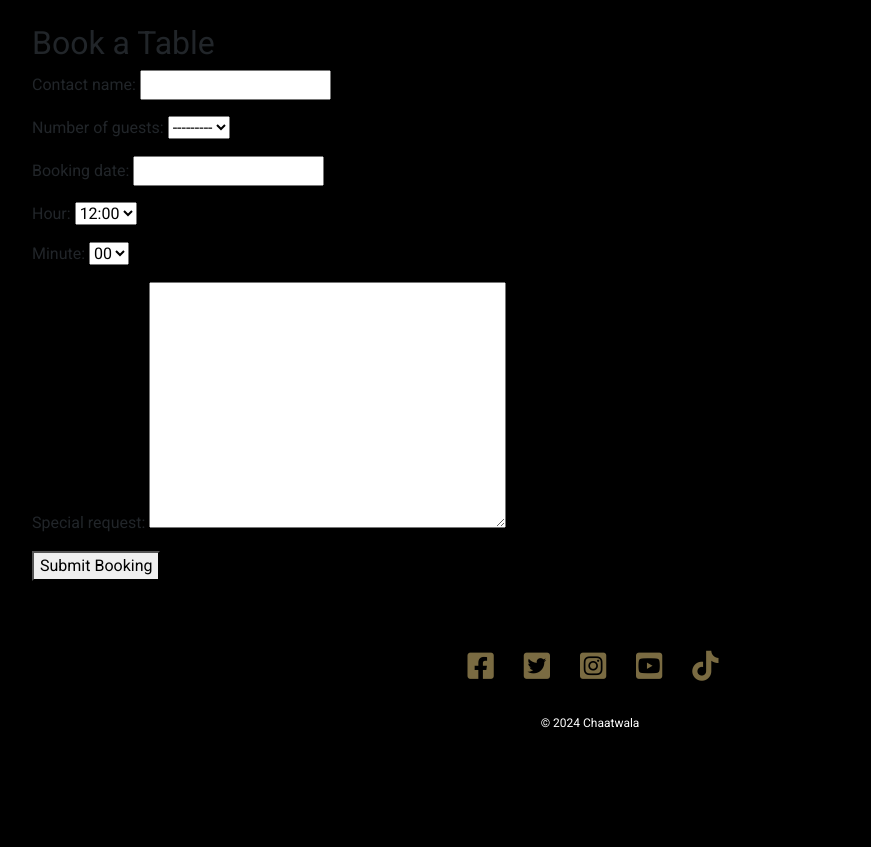
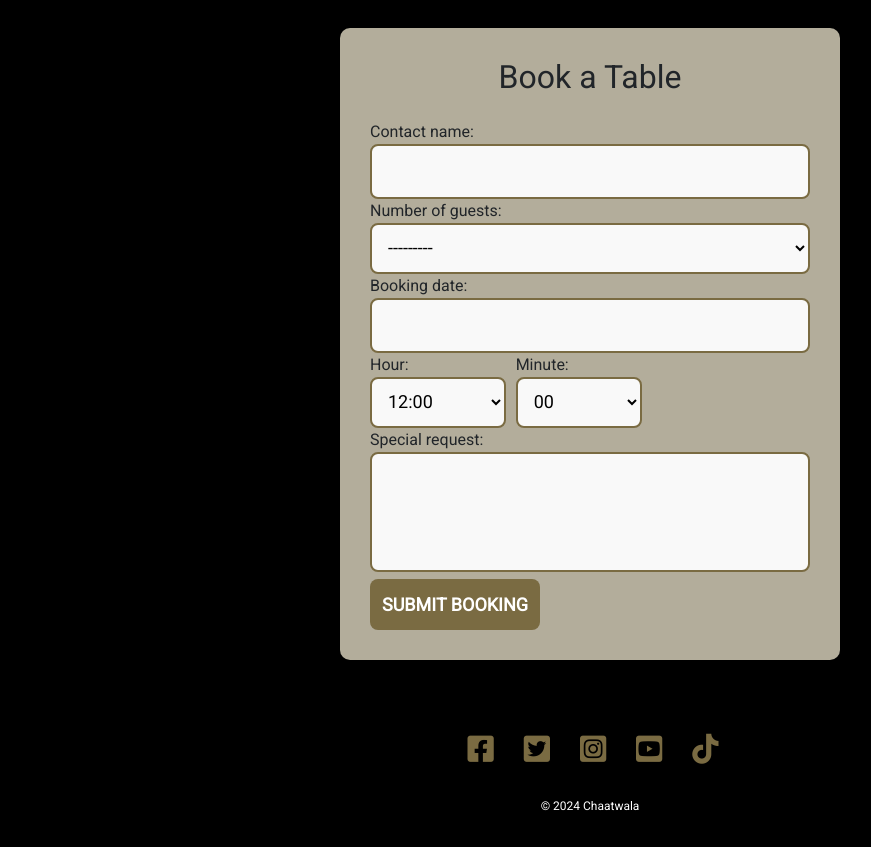
Before and after one commit to kelseyjaneadams/chaatwala, a Django app: page /bookings/ in a window 1280 px wide. Shown: the part 61-908 px from the top of the page, without its empty margins (50-921 px from the left). Before the commit the page ends 789 px from the top, so only its background shows below. Run offline with Django 4.2, Linux system fonts and the light colour scheme; a user stored in the database is signed in.

Commit message:
Add custom styles to the booking form

```diff
--- a/bookings/templates/bookings/bookings.html
+++ b/bookings/templates/bookings/bookings.html
@@ -1,9 +1,52 @@
 {% extends "base.html" %}
 {% block content %}
-<h2>Book a Table</h2>
-<form method="post">
-  {% csrf_token %}
-  {{ form.as_p }}  <!-- Renders the form fields -->
-  <button type="submit">Submit Booking</button>
-</form>
+
+<section class="container d-flex justify-content-center align-items-center form-container">
+    <div class="booking-form-wrapper">
+        <h2 class="text-center mb-4">Book a Table</h2>
+        <form method="post" class="booking-form">
+            {% csrf_token %}
+
+            <!-- Contact Name -->
+            <div class="form-group">
+                {{ form.contact_name.label_tag }}
+                {{ form.contact_name }}
+            </div>
+
+            <!-- Number of Guests -->
+            <div class="form-group">
+                {{ form.number_of_guests.label_tag }}
+                {{ form.number_of_guests }}
+            </div>
+
+            <!-- Booking Date -->
+            <div class="form-group">
+                {{ form.booking_date.label_tag }}
+                {{ form.booking_date }}
+            </div>
+
+            <!-- Time Selection: Hour & Minute (Side by Side) -->
+            <div class="form-group time-select-wrapper">
+                <div>
+                    {{ form.hour.label_tag }}
+                    {{ form.hour }}
+                </div>
+                <div>
+                    {{ form.minute.label_tag }}
+                    {{ form.minute }}
+                </div>
+            </div>
+
+            <!-- Special Requests -->
+            <div class="form-group">
+                {{ form.special_request.label_tag }}
+                {{ form.special_request }}
+            </div>
+
+            <!-- Submit Button -->
+            <button type="submit">Submit Booking</button>
+        </form>
+    </div>
+</section>
+
 {% endblock %}
--- a/static/css/style.css
+++ b/static/css/style.css
@@ -42,6 +42,74 @@ main {
 }
 
 
+/* Booking form */
+.form-container {
+    min-height: 80vh;
+    display: flex;
+    align-items: center;
+    justify-content: center;
+}
+
+.booking-form-wrapper {
+    width: 100%;
+    max-width: 500px;  /* Prevents form from being too wide */
+    background: rgb(179, 173, 155);
+    padding: 30px;
+    border-radius: 10px;
+    box-shadow: 0px 4px 10px rgba(0, 0, 0, 0.1); /* Subtle shadow */
+}
+
+.booking-form input,
+.booking-form select,
+.booking-form textarea {
+    width: 100%;
+    padding: 12px;
+    border: 2px solid rgb(122, 107, 66);
+    border-radius: 8px;
+    font-size: 18px;
+    background-color: #f9f9f9; /* Light background like Mowgli */
+    transition: border-color 0.3s ease;
+}
+
+.booking-form input:focus,
+.booking-form select:focus,
+.booking-form textarea:focus {
+    border-color: rgb(202, 152, 14);
+    background-color: #fff;
+    outline: none;
+}
+
+.booking-form textarea {
+    resize: none;
+    height: 120px;
+}
+
+.time-select-wrapper {
+    display: flex;
+    gap: 10px;
+}
+
+.time-select-wrapper select {
+    flex: 1;
+}
+
+.booking-form button {
+    background-color: rgb(122, 107, 66); /* Adjust color as needed */
+    color: white;
+    font-size: 18px;
+    padding: 12px;
+    border: none;
+    border-radius: 8px;
+    cursor: pointer;
+    font-weight: bold;
+    text-transform: uppercase;
+    transition: background 0.3s ease-in-out;
+}
+
+.booking-form button:hover {
+    background-color: rgb(202, 152, 14);
+}
+
 /* Footer */
 footer {
     background-color: #000;
--- a/templates/base.html
+++ b/templates/base.html
@@ -31,7 +31,7 @@
 <body>
 
     <!-- Navbar -->
-    <nav class="navbar navbar-expand-lg">
+    <nav class="navbar navbar-expand-xl">
         <div class="container-fluid">
             <!-- Center: Logo -->
             <a class="navbar-brand mx-auto position-absolute start-50 translate-middle-x" href="/">
```
